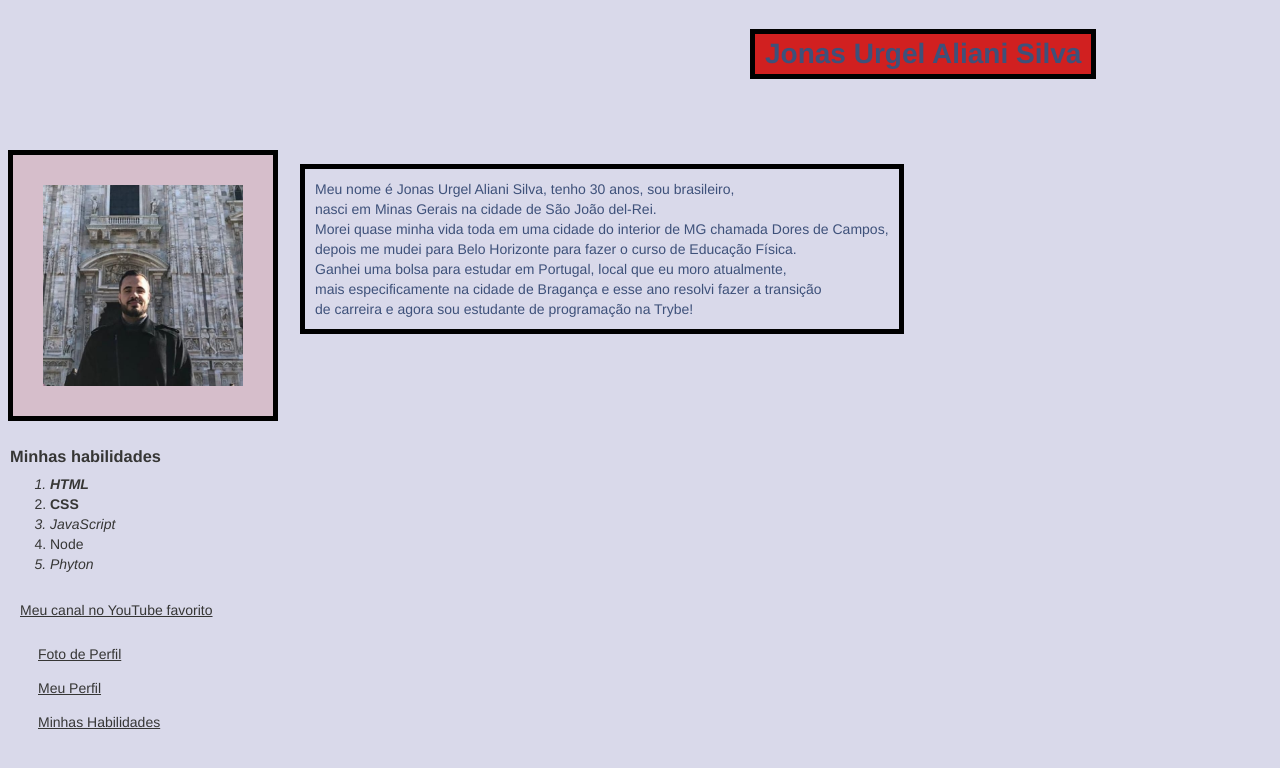
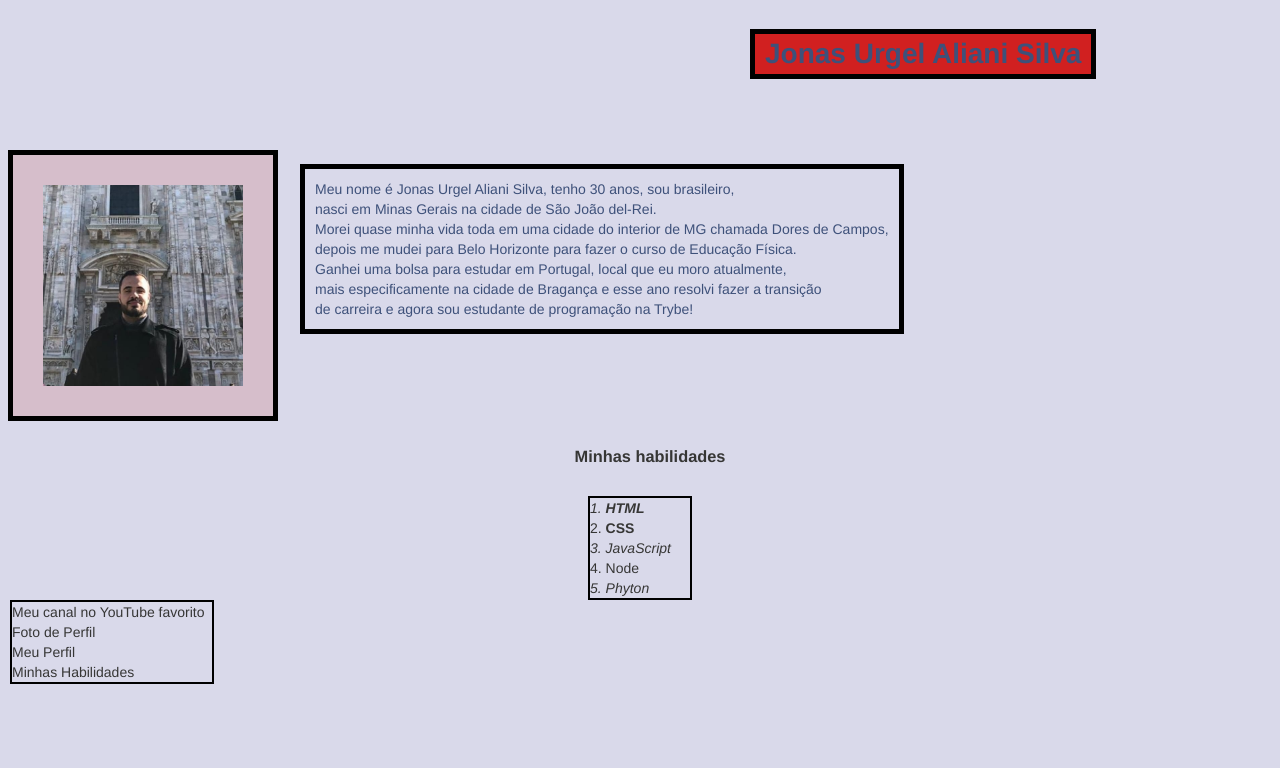
Before and after one commit to UrgelJonas/UrgelJonas.github.io, a plain HTML site: page index.html in a window 1280 px wide. Drawn offline with Linux system fonts and the light colour scheme.

Commit message:
Finalizando Portólio

```diff
--- a/index.html
+++ b/index.html
@@ -17,16 +17,20 @@
        mais especificamente na cidade de Bragança e esse ano resolvi fazer a transição <br>
        de carreira e agora sou estudante de programação na Trybe!</p>
         <h3>Minhas habilidades</h3>
-        <ol>
-          <li id="dedicado"><strong>HTML</strong></li>
-          <li id="equipe"><strong>CSS</strong></li>
-          <li id="aprender">JavaScript</li>
-          <li id="curioso">Node</li>
-          <li id="ajudar">Phyton</li>
-        </ol>
-    <a href="https://www.youtube.com/c/cauemoura" target="_blank">Meu canal no YouTube favorito</a>
-    <p class="links"><a href="#FotoPerfil">Foto de Perfil</a></p><br>
-    <p class="links"><a href="#MeuPerfil">Meu Perfil</a></p><br>
-    <p class="links"><a href="#MinhasHabilidades">Minhas Habilidades</a></p>
+        <div class="list.style">
+          <ol>
+            <li id="HTML"><strong>HTML</strong></li>
+            <li id="CSS"><strong>CSS</strong></li>
+            <li id="JS">JavaScript</li>
+            <li id="Node">Node</li>
+            <li id="Phyton">Phyton</li>
+          </ol>
+        </div>
+      <div class="links">
+        <a href="https://www.youtube.com/c/cauemoura" target="_blank">Meu canal no YouTube favorito</a>
+        <a href="#FotoPerfil">Foto de Perfil</a>
+        <a href="#MeuPerfil">Meu Perfil</a>
+        <a href="#MinhasHabilidades">Minhas Habilidades</a>
+      </div>
     </body>
 </html>
--- a/style.css
+++ b/style.css
@@ -39,22 +39,31 @@ img {
 
 h3 {
     color: #363635;
-    position: absolute;
-    z-index: 5;
+    position: relative;
     top: 430px;
     left: 10px;
+    text-align: center;
 }
 
 ol {
     color: #363635;
-    position: absolute;
+    /* position: absolute; */
     z-index: 6;
-    top: 460px;
-    left: 10px;
+    /* top: 460px; */
+    /* left: 730px;  */
+    padding-left: 0;
+    /* text-align: center; */
+    border: 2px solid black;
+    margin: 460px auto;
+    width: 100px;
 }
 
 ol li:nth-child(odd) {
     font-style: italic;
+}
+
+ol li {
+    list-style-position: inside;
 }
 
 p {
@@ -66,18 +75,26 @@ p {
     left: 10px;
 }
 
-a {
-    color: #363635;;
-    position: absolute;
-    z-index: 8;
-    top: 600px;
-    left: 20px;
+.list.style {
+    margin: 0 auto;
 }
 
 .links {
     color: #363635;
-    position:relative;
-    z-index: 9;
-    top: 30px;
+    position: absolute;
+    z-index: 8;
+    top: 600px;
     left: 10px;
+    text-align: justify;
+    border: 2px solid black;
 }
+
+.links a {
+    display: block;
+    text-decoration: none;
+    color: #363635;
+    height: 20px;
+    width: 200px;
+    margin: 10 auto;
+
+}
```
Also changed, not shown: 1 other file.
